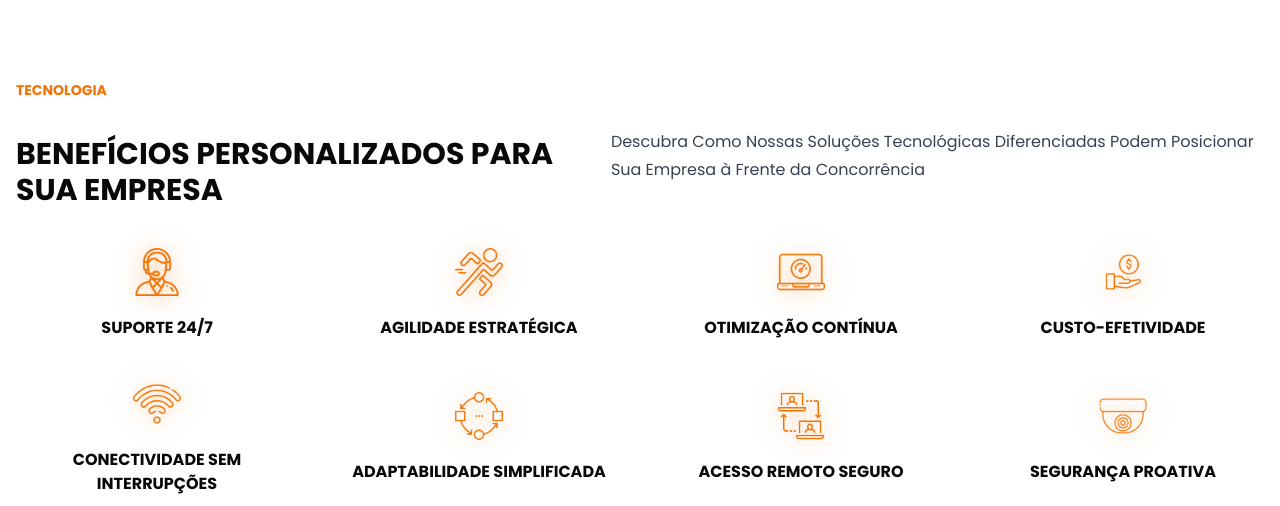
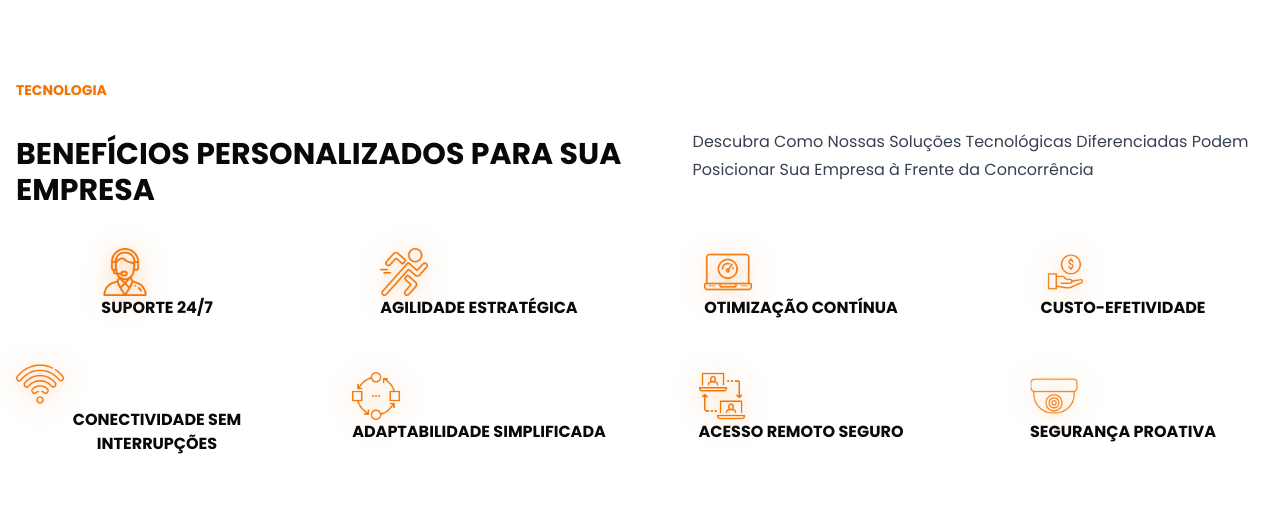
Before and after one commit to sirdav1d/defender, a Next.js app: page /solutions in a window 1280 px wide. Shown: the part 800-1306 px from the top of the page. Built offline with nearby package versions, Linux system fonts and the light colour scheme.

Commit message:
feat: :sparkles: animações em todas as pag exceto - about

```diff
--- a/src/components/molecules/CTA/index.tsx
+++ b/src/components/molecules/CTA/index.tsx
@@ -12,8 +12,7 @@ export default function CTA() {
 	return (
 		<MotionDiv
 			variants={RevealAimation}
-
-			transition={{ delay: 0.4, type: 'spring' }}
+			transition={{ delay: 0.2, type: 'spring' }}
 			whileInView={'open'}
 			initial='close'
 			className='mb-20'>
--- a/src/components/sections/BenefitsList/index.tsx
+++ b/src/components/sections/BenefitsList/index.tsx
@@ -5,6 +5,8 @@ import Tag from '@/components/molecules/Tag';
 import React from 'react';
 import { benefits } from '@/constants/benefits';
 import Image from 'next/image';
+import { MotionDiv } from '@/components/molecules/motionDIv';
+import { RevealAimation } from '@/animations/revealAnimation';
 
 export default function BenefitsList() {
 	return (
@@ -15,13 +17,27 @@ export default function BenefitsList() {
 						<div className='flex flex-col gap-5'>
 							<Tag text={'Tecnologia'} />
 							<div className='flex justify-between mt-2 items-start flex-col xl:flex-row gap-5'>
+								<MotionDiv
+									variants={RevealAimation}
+									viewport={{ once: true }}
+									transition={{ delay: 0.2, type: 'spring' }}
+									whileInView={'open'}
+									initial='close'>
 									<h2 className='font-bold uppercase text-2xl lg:text-3xl  mt-2'>
 										Benefícios Personalizados para Sua Empresa
 									</h2>
+								</MotionDiv>
+								<MotionDiv
+									variants={RevealAimation}
+									viewport={{ once: true }}
+									transition={{ delay: 0.4, type: 'spring' }}
+									whileInView={'open'}
+									initial='close'>
 									<p className='lg:prose prose-sm'>
-									Descubra Como Nossas Soluções Tecnológicas Diferenciadas Podem
-									Posicionar Sua Empresa à Frente da Concorrência
+										Descubra Como Nossas Soluções Tecnológicas Diferenciadas
+										Podem Posicionar Sua Empresa à Frente da Concorrência
 									</p>
+								</MotionDiv>
 							</div>
 						</div>
 						<ul className='w-full mt-10 grid grid-cols-2 lg:grid-cols-4 gap-10'>
@@ -30,6 +46,12 @@ export default function BenefitsList() {
 									<li
 										key={index}
 										className='flex flex-col justify-center items-center gap-5 w-full'>
+										<MotionDiv
+											variants={RevealAimation}
+											viewport={{ once: true }}
+											transition={{ delay: 0.2 * index, type: 'spring' }}
+											whileInView={'open'}
+											initial='close'>
 											<Image
 												className='drop-shadow-icon'
 												width={48}
@@ -39,6 +61,7 @@ export default function BenefitsList() {
 											<h3 className='font-bold uppercase text-center'>
 												{b.title}
 											</h3>
+										</MotionDiv>
 									</li>
 								);
 							})}
--- a/src/components/sections/ContactInfo/index.tsx
+++ b/src/components/sections/ContactInfo/index.tsx
@@ -1,8 +1,10 @@
 /** @format */
 
+import { RevealAimation } from '@/animations/revealAnimation';
 import Container from '@/components/molecules/Container';
 import FormComponent from '@/components/molecules/FormComponent';
 import Tag from '@/components/molecules/Tag';
+import { MotionDiv } from '@/components/molecules/motionDIv';
 import React from 'react';
 
 export default function ContactInfo() {
@@ -14,39 +16,78 @@ export default function ContactInfo() {
 						<div className='lg:w-1/2 justify-between flex flex-col  '>
 							<div className='flex flex-col gap-5 '>
 								<Tag text={'iniciativa'}></Tag>
+								<MotionDiv
+									variants={RevealAimation}
+									viewport={{ once: true }}
+									transition={{ delay: 0.2, type: 'spring' }}
+									whileInView={'open'}
+									initial='close'>
 									<h2 className='font-bold uppercase text-2xl lg:text-3xl  mt-2'>
 										Explore Oportunidades de Colaboração
 									</h2>
+								</MotionDiv>
+								<MotionDiv
+									variants={RevealAimation}
+									viewport={{ once: true }}
+									transition={{ delay: 0.4, type: 'spring' }}
+									whileInView={'open'}
+									initial='close'>
 									<p className='lg:prose prose-sm'>
 										Estamos abertos a parcerias e colaborações. Preencha nosso
 										formulário para iniciar uma conversa sobre como podemos
 										trabalhar juntos para alcançar seus objetivos tecnológicos
 									</p>
+								</MotionDiv>
 							</div>
 							<div className='flex flex-col mt-10 gap-5'>
+								<MotionDiv
+									variants={RevealAimation}
+									viewport={{ once: true }}
+									transition={{ delay: 0.6, type: 'spring' }}
+									whileInView={'open'}
+									initial='close'>
 									<h3 className='font-bold text-xl uppercase'>
 										Se Preferir, entre em contato diretamente
 									</h3>
+								</MotionDiv>
 								<div className='flex w-full justify-between items-center'>
-									<div className='flex flex-col gap-3'>
+									<MotionDiv
+										variants={RevealAimation}
+										viewport={{ once: true }}
+										transition={{ delay: 0.8, type: 'spring' }}
+										whileInView={'open'}
+										initial='close'
+										className='flex flex-col gap-3'>
 										<h4 className='uppercase font-bold text-base lg:text-lg'>
 											E-mail
 										</h4>
 										<p className='prose prose-sm'>ulysses@defenderinfo.com</p>
-									</div>
-									<div className='flex flex-col gap-3'>
+									</MotionDiv>
+									<MotionDiv
+										variants={RevealAimation}
+										viewport={{ once: true }}
+										transition={{ delay: 1, type: 'spring' }}
+										whileInView={'open'}
+										initial='close'
+										className='flex flex-col gap-3'>
 										<h4 className='uppercase font-bold text-base lg:text-lg'>
 											Telefone
 										</h4>
 										<p className='prose prose-sm'>(21) 98378 - 0161</p>
-									</div>
+									</MotionDiv>
 								</div>
 							</div>
 						</div>
 
-						<div className='lg:w-1/2 w-full flex items-end justify-center lg:justify-end '>
+						<MotionDiv
+							variants={RevealAimation}
+							viewport={{ once: true }}
+							transition={{ delay: 0.2, type: 'spring' }}
+							whileInView={'open'}
+							initial='close'
+							className='lg:w-1/2 w-full flex items-end justify-center lg:justify-end '>
 							<FormComponent />
-						</div>
+						</MotionDiv>
 					</div>
 				</>
 			</Container>
```
Lines whose indentation alone changed are shown as unchanged.
